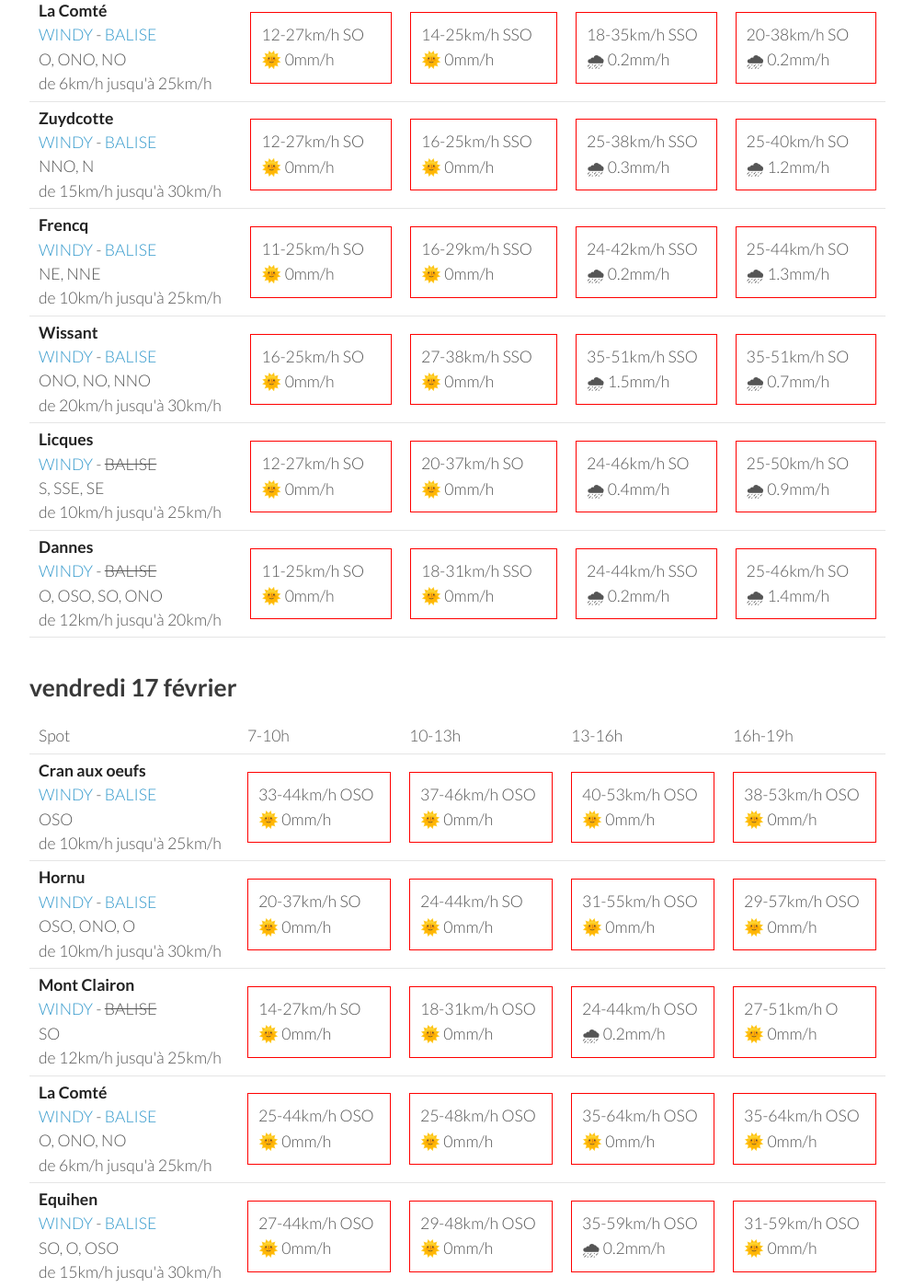
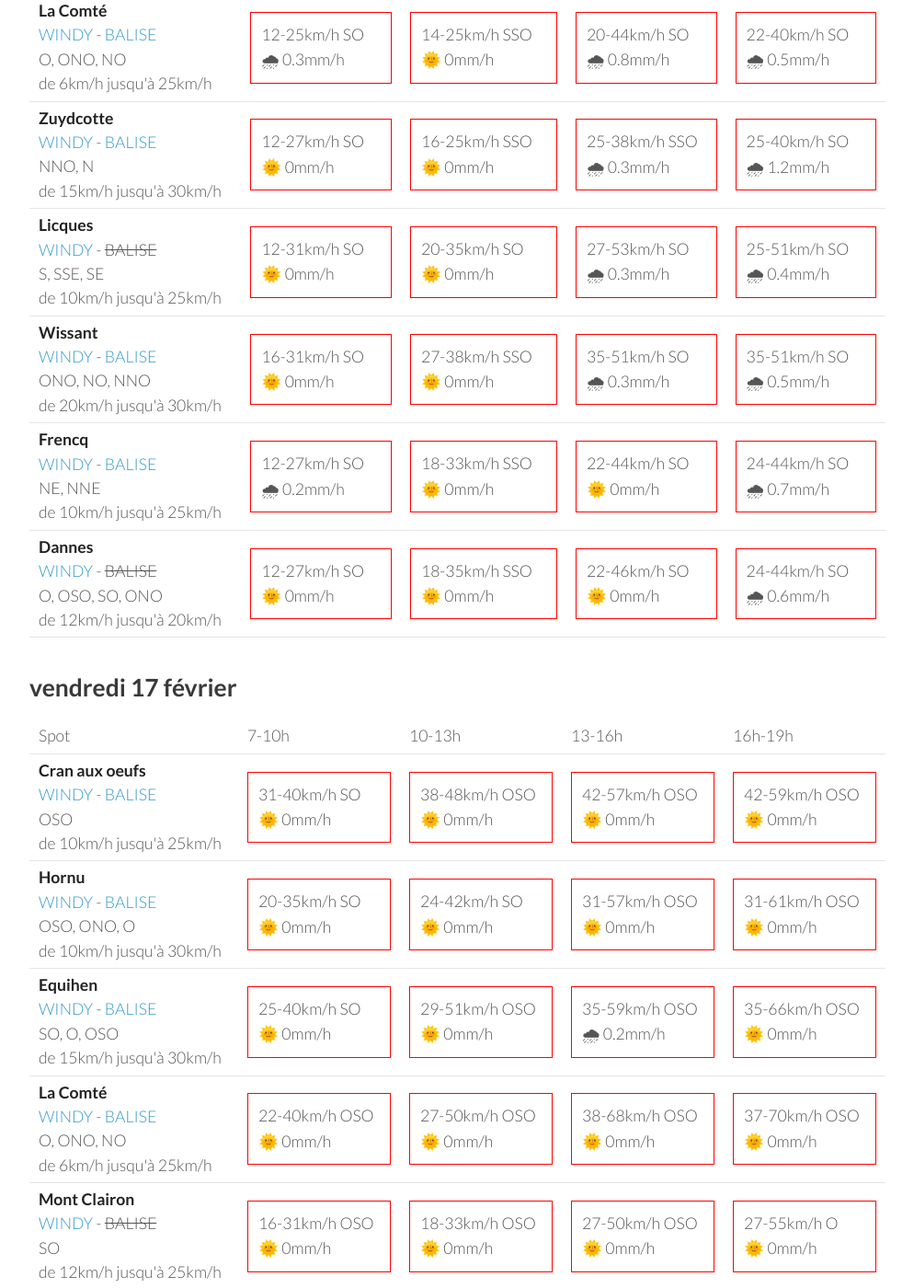
Before and after one commit to parapente-dans-le-nord/parapente-dans-le-nord.github.io, a Jekyll site: the page built from all.markdown, in a window 1280 px wide and 1400 px high, scrolled down 3773 px. Shown: the whole window at 92% size, without its empty margins (26-1020 px from the left). Built offline with Jekyll 4.4.1, drawn with Linux system fonts in a browser that asks for light colours; some of the changed text lies outside the part shown.

Commit message:
update index.markdown

```diff
--- a/all.markdown
+++ b/all.markdown
@@ -265,40 +265,40 @@ page mise à jour le mardi 14 février 13:03
 <tr>
         <td><strong>Olhain</strong><br><a href="https://windy.com/50.434/2.586?50.031,2.587,8,m:e3eagft">WINDY</a> - <span class="no-balise"> BALISE </span><br> <span class="vent-favorable">SSO, S</span><br><span class="force-vent">de 5km/h jusqu'à 25km/h</span> </td>
 
-            <td><div class="not-flyable"><p>12-27km/h SO</p><p>🌧 0.3mm/h</p></div></td>
-            <td><div class="flyable"><p>14-25km/h SSO</p><p>🌞 0mm/h</p></div></td>
-            <td><div class="not-flyable"><p>16-33km/h SSO</p><p>🌧 0.6mm/h</p></div></td>
-            <td><div class="not-flyable"><p>20-38km/h SO</p><p>🌞 0mm/h</p></div></td>
+            <td><div class="not-flyable"><p>14-27km/h SO</p><p>🌧 0.3mm/h</p></div></td>
+            <td><div class="flyable"><p>14-24km/h SSO</p><p>🌞 0mm/h</p></div></td>
+            <td><div class="not-flyable"><p>20-42km/h SO</p><p>🌧 0.6mm/h</p></div></td>
+            <td><div class="not-flyable"><p>22-38km/h SO</p><p>🌧 1.1mm/h</p></div></td>
 
 
     </tr>
 <tr>
         <td><strong>Equihen</strong><br><a href="https://windy.com/50.679/1.572?50.279,1.571,8,m:e3CagdM">WINDY</a> - <span class=""><a href="https://balisemeteo.com/balise_histo.php?idBalise=159">BALISE</a> </span><br> <span class="vent-favorable">SO, O, OSO</span><br><span class="force-vent">de 15km/h jusqu'à 30km/h</span> </td>
 
-            <td><div class="not-flyable"><p>12-27km/h SO</p><p>🌞 0mm/h</p></div></td>
-            <td><div class="not-flyable"><p>22-37km/h SSO</p><p>🌞 0mm/h</p></div></td>
-            <td><div class="not-flyable"><p>27-46km/h SSO</p><p>🌧 0.5mm/h</p></div></td>
-            <td><div class="not-flyable"><p>31-51km/h SO</p><p>🌧 1mm/h</p></div></td>
+            <td><div class="not-flyable"><p>14-31km/h SO</p><p>🌞 0mm/h</p></div></td>
+            <td><div class="not-flyable"><p>24-38km/h SSO</p><p>🌞 0mm/h</p></div></td>
+            <td><div class="not-flyable"><p>25-50km/h SSO</p><p>🌞 0mm/h</p></div></td>
+            <td><div class="not-flyable"><p>29-50km/h SO</p><p>🌧 0.4mm/h</p></div></td>
 
 
     </tr>
 <tr>
         <td><strong>Mont Clairon</strong><br><a href="https://windy.com/49.919/2.729?49.515,2.730,8,m:e2magfH">WINDY</a> - <span class="no-balise"> BALISE </span><br> <span class="vent-favorable">SO</span><br><span class="force-vent">de 12km/h jusqu'à 25km/h</span> </td>
 
-            <td><div class="not-flyable"><p>9-20km/h SO</p><p>🌧 0.3mm/h</p></div></td>
-            <td><div class="not-flyable"><p>12-22km/h SSO</p><p>🌞 0mm/h</p></div></td>
-            <td><div class="not-flyable"><p>16-31km/h SSO</p><p>🌞 0mm/h</p></div></td>
-            <td><div class="not-flyable"><p>18-35km/h SSO</p><p>🌞 0mm/h</p></div></td>
+            <td><div class="not-flyable"><p>11-20km/h SSO</p><p>🌞 0mm/h</p></div></td>
+            <td><div class="not-flyable"><p>12-22km/h SSO</p><p>🌧 0.3mm/h</p></div></td>
+            <td><div class="not-flyable"><p>18-33km/h SO</p><p>🌞 0mm/h</p></div></td>
+            <td><div class="not-flyable"><p>16-37km/h SSO</p><p>🌞 0mm/h</p></div></td>
 
 
     </tr>
 <tr>
         <td><strong>Cran aux oeufs</strong><br><a href="https://windy.com/50.847/1.584?50.451,1.582,8,m:e3TagdN">WINDY</a> - <span class=""><a href="https://www.meteociel.fr/temps-reel/obs_villes.php?code2=7004">BALISE</a> </span><br> <span class="vent-favorable">OSO</span><br><span class="force-vent">de 10km/h jusqu'à 25km/h</span> </td>
 
-            <td><div class="not-flyable"><p>18-24km/h SO</p><p>🌞 0mm/h</p></div></td>
-            <td><div class="not-flyable"><p>27-35km/h SSO</p><p>🌞 0mm/h</p></div></td>
-            <td><div class="not-flyable"><p>35-48km/h SSO</p><p>🌧 1.6mm/h</p></div></td>
-            <td><div class="not-flyable"><p>37-48km/h SO</p><p>🌧 0.6mm/h</p></div></td>
+            <td><div class="not-flyable"><p>18-27km/h SO</p><p>🌞 0mm/h</p></div></td>
+            <td><div class="not-flyable"><p>29-37km/h SSO</p><p>🌞 0mm/h</p></div></td>
+            <td><div class="not-flyable"><p>35-46km/h SSO</p><p>🌧 0.2mm/h</p></div></td>
+            <td><div class="not-flyable"><p>35-48km/h SO</p><p>🌧 0.4mm/h</p></div></td>
 
 
     </tr>
@@ -306,19 +306,19 @@ page mise à jour le mardi 14 février 13:03
         <td><strong>Hornu</strong><br><a href="https://windy.com/50.424/3.819?50.024,3.818,8,m:e3daghw">WINDY</a> - <span class=""><a href="https://balisemeteo.com/balise_histo.php?idBalise=5040">BALISE</a> </span><br> <span class="vent-favorable">OSO, ONO, O</span><br><span class="force-vent">de 10km/h jusqu'à 30km/h</span> </td>
 
             <td><div class="not-flyable"><p>14-27km/h SSO</p><p>🌞 0mm/h</p></div></td>
-            <td><div class="not-flyable"><p>16-29km/h SO</p><p>🌧 0.3mm/h</p></div></td>
-            <td><div class="not-flyable"><p>18-33km/h SSO</p><p>🌞 0mm/h</p></div></td>
-            <td><div class="not-flyable"><p>22-38km/h SSO</p><p>🌞 0mm/h</p></div></td>
+            <td><div class="not-flyable"><p>16-27km/h SSO</p><p>🌧 0.7mm/h</p></div></td>
+            <td><div class="not-flyable"><p>20-37km/h SSO</p><p>🌞 0mm/h</p></div></td>
+            <td><div class="not-flyable"><p>20-40km/h SSO</p><p>🌞 0mm/h</p></div></td>
 
 
     </tr>
 <tr>
         <td><strong>La Comté</strong><br><a href="https://windy.com/50.426/2.500?50.025,2.499,8">WINDY</a> - <span class=""><a href="https://balisemeteo.com/balise.php?idBalise=">BALISE</a> </span><br> <span class="vent-favorable">O, ONO, NO</span><br><span class="force-vent">de 6km/h jusqu'à 25km/h</span> </td>
 
-            <td><div class="not-flyable"><p>12-27km/h SO</p><p>🌞 0mm/h</p></div></td>
+            <td><div class="not-flyable"><p>12-25km/h SO</p><p>🌧 0.3mm/h</p></div></td>
             <td><div class="not-flyable"><p>14-25km/h SSO</p><p>🌞 0mm/h</p></div></td>
-            <td><div class="not-flyable"><p>18-35km/h SSO</p><p>🌧 0.2mm/h</p></div></td>
-            <td><div class="not-flyable"><p>20-38km/h SO</p><p>🌧 0.2mm/h</p></div></td>
+            <td><div class="not-flyable"><p>20-44km/h SO</p><p>🌧 0.8mm/h</p></div></td>
+            <td><div class="not-flyable"><p>22-40km/h SO</p><p>🌧 0.5mm/h</p></div></td>
 
 
     </tr>
@@ -333,42 +333,42 @@ page mise à jour le mardi 14 février 13:03
 
     </tr>
 <tr>
-        <td><strong>Frencq</strong><br><a href="https://windy.com/50.559/1.669?50.159,1.670,8,m:e3qagdV">WINDY</a> - <span class=""><a href="https://balisemeteo.com/balise_histo.php?idBalise=159">BALISE</a> </span><br> <span class="vent-favorable">NE, NNE</span><br><span class="force-vent">de 10km/h jusqu'à 25km/h</span> </td>
+        <td><strong>Licques</strong><br><a href="https://windy.com/50.786/1.936?50.388,1.934,8">WINDY</a> - <span class="no-balise"> BALISE </span><br> <span class="vent-favorable">S, SSE, SE</span><br><span class="force-vent">de 10km/h jusqu'à 25km/h</span> </td>
 
-            <td><div class="not-flyable"><p>11-25km/h SO</p><p>🌞 0mm/h</p></div></td>
-            <td><div class="not-flyable"><p>16-29km/h SSO</p><p>🌞 0mm/h</p></div></td>
-            <td><div class="not-flyable"><p>24-42km/h SSO</p><p>🌧 0.2mm/h</p></div></td>
-            <td><div class="not-flyable"><p>25-44km/h SO</p><p>🌧 1.3mm/h</p></div></td>
+            <td><div class="not-flyable"><p>12-31km/h SO</p><p>🌞 0mm/h</p></div></td>
+            <td><div class="not-flyable"><p>20-35km/h SO</p><p>🌞 0mm/h</p></div></td>
+            <td><div class="not-flyable"><p>27-53km/h SO</p><p>🌧 0.3mm/h</p></div></td>
+            <td><div class="not-flyable"><p>25-51km/h SO</p><p>🌧 0.4mm/h</p></div></td>
 
 
     </tr>
 <tr>
         <td><strong>Wissant</strong><br><a href="https://windy.com/50.885/1.653?50.488,1.653,8,m:e3XagdU">WINDY</a> - <span class=""><a href="https://balisemeteo.com/balise_histo.php?idBalise=159">BALISE</a> </span><br> <span class="vent-favorable">ONO, NO, NNO</span><br><span class="force-vent">de 20km/h jusqu'à 30km/h</span> </td>
 
-            <td><div class="not-flyable"><p>16-25km/h SO</p><p>🌞 0mm/h</p></div></td>
+            <td><div class="not-flyable"><p>16-31km/h SO</p><p>🌞 0mm/h</p></div></td>
             <td><div class="not-flyable"><p>27-38km/h SSO</p><p>🌞 0mm/h</p></div></td>
-            <td><div class="not-flyable"><p>35-51km/h SSO</p><p>🌧 1.5mm/h</p></div></td>
-            <td><div class="not-flyable"><p>35-51km/h SO</p><p>🌧 0.7mm/h</p></div></td>
+            <td><div class="not-flyable"><p>35-51km/h SO</p><p>🌧 0.3mm/h</p></div></td>
+            <td><div class="not-flyable"><p>35-51km/h SO</p><p>🌧 0.5mm/h</p></div></td>
 
 
     </tr>
 <tr>
-        <td><strong>Licques</strong><br><a href="https://windy.com/50.786/1.936?50.388,1.934,8">WINDY</a> - <span class="no-balise"> BALISE </span><br> <span class="vent-favorable">S, SSE, SE</span><br><span class="force-vent">de 10km/h jusqu'à 25km/h</span> </td>
+        <td><strong>Frencq</strong><br><a href="https://windy.com/50.559/1.669?50.159,1.670,8,m:e3qagdV">WINDY</a> - <span class=""><a href="https://balisemeteo.com/balise_histo.php?idBalise=159">BALISE</a> </span><br> <span class="vent-favorable">NE, NNE</span><br><span class="force-vent">de 10km/h jusqu'à 25km/h</span> </td>
 
-            <td><div class="not-flyable"><p>12-27km/h SO</p><p>🌞 0mm/h</p></div></td>
-            <td><div class="not-flyable"><p>20-37km/h SO</p><p>🌞 0mm/h</p></div></td>
-            <td><div class="not-flyable"><p>24-46km/h SO</p><p>🌧 0.4mm/h</p></div></td>
-            <td><div class="not-flyable"><p>25-50km/h SO</p><p>🌧 0.9mm/h</p></div></td>
+            <td><div class="not-flyable"><p>12-27km/h SO</p><p>🌧 0.2mm/h</p></div></td>
+            <td><div class="not-flyable"><p>18-33km/h SSO</p><p>🌞 0mm/h</p></div></td>
+            <td><div class="not-flyable"><p>22-44km/h SO</p><p>🌞 0mm/h</p></div></td>
+            <td><div class="not-flyable"><p>24-44km/h SO</p><p>🌧 0.7mm/h</p></div></td>
 
 
     </tr>
 <tr>
         <td><strong>Dannes</strong><br><a href="https://windy.com/50.587/1.637?50.188,1.637,8">WINDY</a> - <span class="no-balise"> BALISE </span><br> <span class="vent-favorable">O, OSO, SO, ONO</span><br><span class="force-vent">de 12km/h jusqu'à 20km/h</span> </td>
 
-            <td><div class="not-flyable"><p>11-25km/h SO</p><p>🌞 0mm/h</p></div></td>
-            <td><div class="not-flyable"><p>18-31km/h SSO</p><p>🌞 0mm/h</p></div></td>
-            <td><div class="not-flyable"><p>24-44km/h SSO</p><p>🌧 0.2mm/h</p></div></td>
-            <td><div class="not-flyable"><p>25-46km/h SO</p><p>🌧 1.4mm/h</p></div></td>
+            <td><div class="not-flyable"><p>12-27km/h SO</p><p>🌞 0mm/h</p></div></td>
+            <td><div class="not-flyable"><p>18-35km/h SSO</p><p>🌞 0mm/h</p></div></td>
+            <td><div class="not-flyable"><p>22-46km/h SO</p><p>🌞 0mm/h</p></div></td>
+            <td><div class="not-flyable"><p>24-44km/h SO</p><p>🌧 0.6mm/h</p></div></td>
 
 
     </tr>
@@ -391,60 +391,60 @@ page mise à jour le mardi 14 février 13:03
 <tr>
         <td><strong>Cran aux oeufs</strong><br><a href="https://windy.com/50.847/1.584?50.451,1.582,8,m:e3TagdN">WINDY</a> - <span class=""><a href="https://www.meteociel.fr/temps-reel/obs_villes.php?code2=7004">BALISE</a> </span><br> <span class="vent-favorable">OSO</span><br><span class="force-vent">de 10km/h jusqu'à 25km/h</span> </td>
 
-            <td><div class="not-flyable"><p>33-44km/h OSO</p><p>🌞 0mm/h</p></div></td>
-            <td><div class="not-flyable"><p>37-46km/h OSO</p><p>🌞 0mm/h</p></div></td>
-            <td><div class="not-flyable"><p>40-53km/h OSO</p><p>🌞 0mm/h</p></div></td>
-            <td><div class="not-flyable"><p>38-53km/h OSO</p><p>🌞 0mm/h</p></div></td>
+            <td><div class="not-flyable"><p>31-40km/h SO</p><p>🌞 0mm/h</p></div></td>
+            <td><div class="not-flyable"><p>38-48km/h OSO</p><p>🌞 0mm/h</p></div></td>
+            <td><div class="not-flyable"><p>42-57km/h OSO</p><p>🌞 0mm/h</p></div></td>
+            <td><div class="not-flyable"><p>42-59km/h OSO</p><p>🌞 0mm/h</p></div></td>
 
 
     </tr>
 <tr>
         <td><strong>Hornu</strong><br><a href="https://windy.com/50.424/3.819?50.024,3.818,8,m:e3daghw">WINDY</a> - <span class=""><a href="https://balisemeteo.com/balise_histo.php?idBalise=5040">BALISE</a> </span><br> <span class="vent-favorable">OSO, ONO, O</span><br><span class="force-vent">de 10km/h jusqu'à 30km/h</span> </td>
 
-            <td><div class="not-flyable"><p>20-37km/h SO</p><p>🌞 0mm/h</p></div></td>
-            <td><div class="not-flyable"><p>24-44km/h SO</p><p>🌞 0mm/h</p></div></td>
-            <td><div class="not-flyable"><p>31-55km/h OSO</p><p>🌞 0mm/h</p></div></td>
-            <td><div class="not-flyable"><p>29-57km/h OSO</p><p>🌞 0mm/h</p></div></td>
+            <td><div class="not-flyable"><p>20-35km/h SO</p><p>🌞 0mm/h</p></div></td>
+            <td><div class="not-flyable"><p>24-42km/h SO</p><p>🌞 0mm/h</p></div></td>
+            <td><div class="not-flyable"><p>31-57km/h OSO</p><p>🌞 0mm/h</p></div></td>
+            <td><div class="not-flyable"><p>31-61km/h OSO</p><p>🌞 0mm/h</p></div></td>
+
+
+    </tr>
+<tr>
+        <td><strong>Equihen</strong><br><a href="https://windy.com/50.679/1.572?50.279,1.571,8,m:e3CagdM">WINDY</a> - <span class=""><a href="https://balisemeteo.com/balise_histo.php?idBalise=159">BALISE</a> </span><br> <span class="vent-favorable">SO, O, OSO</span><br><span class="force-vent">de 15km/h jusqu'à 30km/h</span> </td>
+
+            <td><div class="not-flyable"><p>25-40km/h SO</p><p>🌞 0mm/h</p></div></td>
+            <td><div class="not-flyable"><p>29-51km/h OSO</p><p>🌞 0mm/h</p></div></td>
+            <td><div class="not-flyable"><p>35-59km/h OSO</p><p>🌧 0.2mm/h</p></div></td>
+            <td><div class="not-flyable"><p>35-66km/h OSO</p><p>🌞 0mm/h</p></div></td>
+
+
+    </tr>
+<tr>
+        <td><strong>La Comté</strong><br><a href="https://windy.com/50.426/2.500?50.025,2.499,8">WINDY</a> - <span class=""><a href="https://balisemeteo.com/balise.php?idBalise=">BALISE</a> </span><br> <span class="vent-favorable">O, ONO, NO</span><br><span class="force-vent">de 6km/h jusqu'à 25km/h</span> </td>
+
+            <td><div class="not-flyable"><p>22-40km/h OSO</p><p>🌞 0mm/h</p></div></td>
+            <td><div class="not-flyable"><p>27-50km/h OSO</p><p>🌞 0mm/h</p></div></td>
+            <td><div class="not-flyable"><p>38-68km/h OSO</p><p>🌞 0mm/h</p></div></td>
+            <td><div class="not-flyable"><p>37-70km/h OSO</p><p>🌞 0mm/h</p></div></td>
 
 
     </tr>
 <tr>
         <td><strong>Mont Clairon</strong><br><a href="https://windy.com/49.919/2.729?49.515,2.730,8,m:e2magfH">WINDY</a> - <span class="no-balise"> BALISE </span><br> <span class="vent-favorable">SO</span><br><span class="force-vent">de 12km/h jusqu'à 25km/h</span> </td>
 
-            <td><div class="not-flyable"><p>14-27km/h SO</p><p>🌞 0mm/h</p></div></td>
-            <td><div class="not-flyable"><p>18-31km/h OSO</p><p>🌞 0mm/h</p></div></td>
-            <td><div class="not-flyable"><p>24-44km/h OSO</p><p>🌧 0.2mm/h</p></div></td>
-            <td><div class="not-flyable"><p>27-51km/h O</p><p>🌞 0mm/h</p></div></td>
-
-
-    </tr>
-<tr>
-        <td><strong>La Comté</strong><br><a href="https://windy.com/50.426/2.500?50.025,2.499,8">WINDY</a> - <span class=""><a href="https://balisemeteo.com/balise.php?idBalise=">BALISE</a> </span><br> <span class="vent-favorable">O, ONO, NO</span><br><span class="force-vent">de 6km/h jusqu'à 25km/h</span> </td>
-
-            <td><div class="not-flyable"><p>25-44km/h OSO</p><p>🌞 0mm/h</p></div></td>
-            <td><div class="not-flyable"><p>25-48km/h OSO</p><p>🌞 0mm/h</p></div></td>
-            <td><div class="not-flyable"><p>35-64km/h OSO</p><p>🌞 0mm/h</p></div></td>
-            <td><div class="not-flyable"><p>35-64km/h OSO</p><p>🌞 0mm/h</p></div></td>
-
-
-    </tr>
-<tr>
-        <td><strong>Equihen</strong><br><a href="https://windy.com/50.679/1.572?50.279,1.571,8,m:e3CagdM">WINDY</a> - <span class=""><a href="https://balisemeteo.com/balise_histo.php?idBalise=159">BALISE</a> </span><br> <span class="vent-favorable">SO, O, OSO</span><br><span class="force-vent">de 15km/h jusqu'à 30km/h</span> </td>
-
-            <td><div class="not-flyable"><p>27-44km/h OSO</p><p>🌞 0mm/h</p></div></td>
-            <td><div class="not-flyable"><p>29-48km/h OSO</p><p>🌞 0mm/h</p></div></td>
-            <td><div class="not-flyable"><p>35-59km/h OSO</p><p>🌧 0.2mm/h</p></div></td>
-            <td><div class="not-flyable"><p>31-59km/h OSO</p><p>🌞 0mm/h</p></div></td>
+            <td><div class="not-flyable"><p>16-31km/h OSO</p><p>🌞 0mm/h</p></div></td>
+            <td><div class="not-flyable"><p>18-33km/h OSO</p><p>🌞 0mm/h</p></div></td>
+            <td><div class="not-flyable"><p>27-50km/h OSO</p><p>🌞 0mm/h</p></div></td>
+            <td><div class="not-flyable"><p>27-55km/h O</p><p>🌞 0mm/h</p></div></td>
 
 
     </tr>
 <tr>
         <td><strong>Dannes</strong><br><a href="https://windy.com/50.587/1.637?50.188,1.637,8">WINDY</a> - <span class="no-balise"> BALISE </span><br> <span class="vent-favorable">O, OSO, SO, ONO</span><br><span class="force-vent">de 12km/h jusqu'à 20km/h</span> </td>
 
-            <td><div class="not-flyable"><p>24-40km/h OSO</p><p>🌞 0mm/h</p></div></td>
-            <td><div class="not-flyable"><p>24-46km/h OSO</p><p>🌞 0mm/h</p></div></td>
-            <td><div class="not-flyable"><p>33-59km/h OSO</p><p>🌧 0.3mm/h</p></div></td>
-            <td><div class="not-flyable"><p>25-59km/h OSO</p><p>🌧 0.2mm/h</p></div></td>
+            <td><div class="not-flyable"><p>22-37km/h SO</p><p>🌞 0mm/h</p></div></td>
+            <td><div class="not-flyable"><p>22-46km/h OSO</p><p>🌞 0mm/h</p></div></td>
+            <td><div class="not-flyable"><p>31-57km/h OSO</p><p>🌧 0.2mm/h</p></div></td>
+            <td><div class="not-flyable"><p>31-64km/h OSO</p><p>🌧 0.2mm/h</p></div></td>
 
 
     </tr>
@@ -461,40 +461,40 @@ page mise à jour le mardi 14 février 13:03
 <tr>
         <td><strong>Wissant</strong><br><a href="https://windy.com/50.885/1.653?50.488,1.653,8,m:e3XagdU">WINDY</a> - <span class=""><a href="https://balisemeteo.com/balise_histo.php?idBalise=159">BALISE</a> </span><br> <span class="vent-favorable">ONO, NO, NNO</span><br><span class="force-vent">de 20km/h jusqu'à 30km/h</span> </td>
 
-            <td><div class="not-flyable"><p>35-48km/h OSO</p><p>🌞 0mm/h</p></div></td>
-            <td><div class="not-flyable"><p>35-51km/h OSO</p><p>🌞 0mm/h</p></div></td>
-            <td><div class="not-flyable"><p>40-59km/h OSO</p><p>🌞 0mm/h</p></div></td>
-            <td><div class="not-flyable"><p>37-59km/h OSO</p><p>🌞 0mm/h</p></div></td>
+            <td><div class="not-flyable"><p>31-44km/h SO</p><p>🌞 0mm/h</p></div></td>
+            <td><div class="not-flyable"><p>37-53km/h OSO</p><p>🌞 0mm/h</p></div></td>
+            <td><div class="not-flyable"><p>42-61km/h OSO</p><p>🌞 0mm/h</p></div></td>
+            <td><div class="not-flyable"><p>42-64km/h OSO</p><p>🌞 0mm/h</p></div></td>
 
 
     </tr>
 <tr>
         <td><strong>Olhain</strong><br><a href="https://windy.com/50.434/2.586?50.031,2.587,8,m:e3eagft">WINDY</a> - <span class="no-balise"> BALISE </span><br> <span class="vent-favorable">SSO, S</span><br><span class="force-vent">de 5km/h jusqu'à 25km/h</span> </td>
 
-            <td><div class="not-flyable"><p>24-42km/h OSO</p><p>🌞 0mm/h</p></div></td>
-            <td><div class="not-flyable"><p>27-50km/h OSO</p><p>🌞 0mm/h</p></div></td>
-            <td><div class="not-flyable"><p>35-62km/h OSO</p><p>🌞 0mm/h</p></div></td>
-            <td><div class="not-flyable"><p>33-62km/h O</p><p>🌞 0mm/h</p></div></td>
+            <td><div class="not-flyable"><p>22-40km/h OSO</p><p>🌞 0mm/h</p></div></td>
+            <td><div class="not-flyable"><p>27-51km/h OSO</p><p>🌞 0mm/h</p></div></td>
+            <td><div class="not-flyable"><p>37-68km/h OSO</p><p>🌞 0mm/h</p></div></td>
+            <td><div class="not-flyable"><p>37-68km/h OSO</p><p>🌞 0mm/h</p></div></td>
 
 
     </tr>
 <tr>
         <td><strong>Licques</strong><br><a href="https://windy.com/50.786/1.936?50.388,1.934,8">WINDY</a> - <span class="no-balise"> BALISE </span><br> <span class="vent-favorable">S, SSE, SE</span><br><span class="force-vent">de 10km/h jusqu'à 25km/h</span> </td>
 
-            <td><div class="not-flyable"><p>27-50km/h OSO</p><p>🌞 0mm/h</p></div></td>
-            <td><div class="not-flyable"><p>25-51km/h OSO</p><p>🌞 0mm/h</p></div></td>
-            <td><div class="not-flyable"><p>35-70km/h OSO</p><p>🌧 0.2mm/h</p></div></td>
-            <td><div class="not-flyable"><p>29-64km/h OSO</p><p>🌞 0mm/h</p></div></td>
+            <td><div class="not-flyable"><p>24-46km/h OSO</p><p>🌞 0mm/h</p></div></td>
+            <td><div class="not-flyable"><p>27-53km/h SO</p><p>🌞 0mm/h</p></div></td>
+            <td><div class="not-flyable"><p>38-68km/h OSO</p><p>🌞 0mm/h</p></div></td>
+            <td><div class="not-flyable"><p>31-70km/h OSO</p><p>🌞 0mm/h</p></div></td>
 
 
     </tr>
 <tr>
         <td><strong>Frencq</strong><br><a href="https://windy.com/50.559/1.669?50.159,1.670,8,m:e3qagdV">WINDY</a> - <span class=""><a href="https://balisemeteo.com/balise_histo.php?idBalise=159">BALISE</a> </span><br> <span class="vent-favorable">NE, NNE</span><br><span class="force-vent">de 10km/h jusqu'à 25km/h</span> </td>
 
-            <td><div class="not-flyable"><p>22-40km/h OSO</p><p>🌞 0mm/h</p></div></td>
-            <td><div class="not-flyable"><p>24-44km/h OSO</p><p>🌞 0mm/h</p></div></td>
-            <td><div class="not-flyable"><p>31-59km/h OSO</p><p>🌧 0.3mm/h</p></div></td>
-            <td><div class="not-flyable"><p>24-59km/h OSO</p><p>🌧 0.3mm/h</p></div></td>
+            <td><div class="not-flyable"><p>20-37km/h SO</p><p>🌞 0mm/h</p></div></td>
+            <td><div class="not-flyable"><p>22-46km/h OSO</p><p>🌞 0mm/h</p></div></td>
+            <td><div class="not-flyable"><p>31-57km/h OSO</p><p>🌧 0.2mm/h</p></div></td>
+            <td><div class="not-flyable"><p>31-64km/h OSO</p><p>🌧 0.3mm/h</p></div></td>
 
 
     </tr>
```
Also changed, not shown: other parts of all.markdown (+1 -1 lines), index.markdown (+5 -5 lines).
